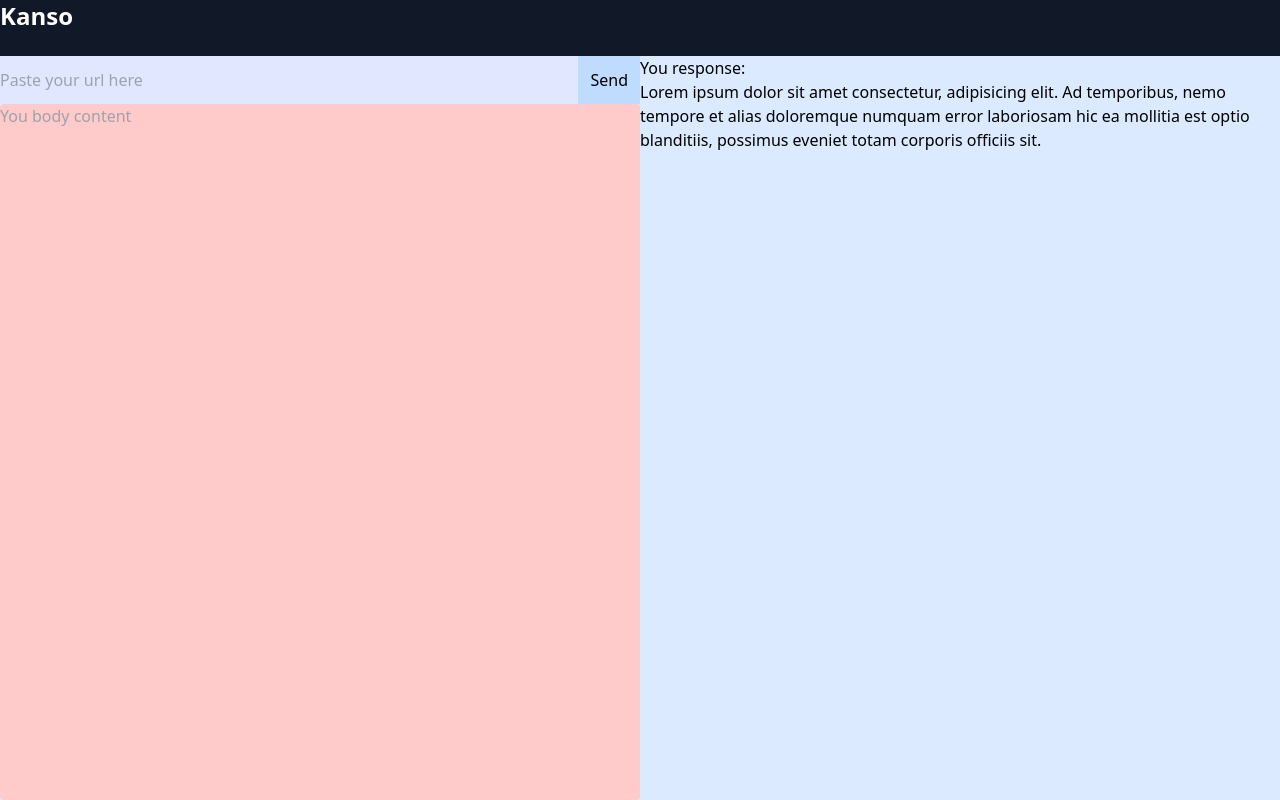
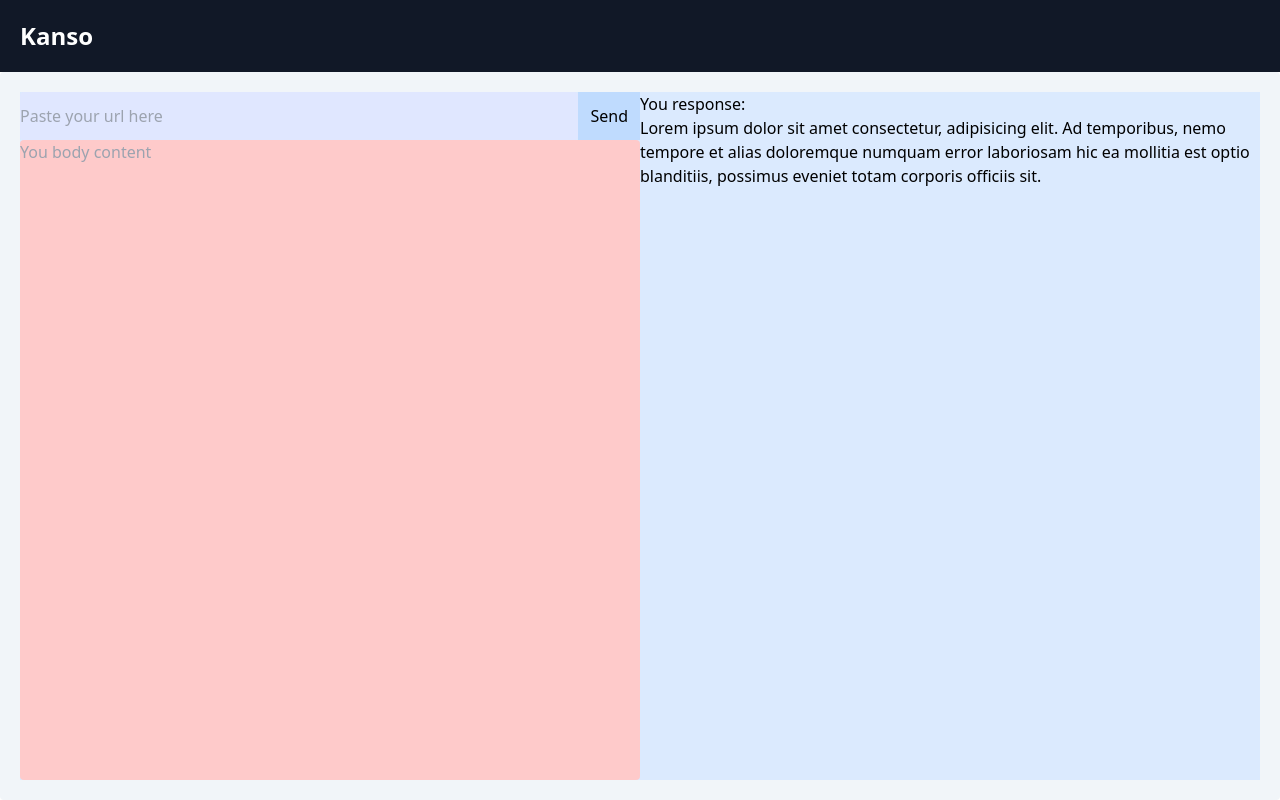
Before and after one commit to flakevine/kanso, a React (Vite) app: page / in a window 1280 px wide. Built offline with nearby package versions, Linux system fonts and the light colour scheme.

Commit message:
Move app title to new Header component

```diff
--- a/src/App.tsx
+++ b/src/App.tsx
@@ -1,12 +1,12 @@
 import RequestPanel from "./components/RequestPanel";
 import ResponsePanel from "./components/ResponsePanel";
+import Header from "./components/Header";
 
 function App() {
   return (
-    <div className="h-screen bg-gray-900 flex flex-col">
-      <p className='font-bold text-2xl text-white'>Kanso</p>
-      <br></br>
-      <main className="flex h-full w-screen bg-slate-100 overflow-hidden flex-col sm:flex-row">
+    <div className="h-screen flex flex-col">
+      <Header />
+      <main className="flex h-full w-screen bg-slate-100 overflow-hidden flex-col sm:flex-row p-5 rounded">
         <RequestPanel />
         <ResponsePanel />
       </main>
--- /dev/null
+++ b/src/components/Header.tsx
@@ -0,0 +1,7 @@
+export default function Header() {
+    return (
+        <header className="bg-gray-900 p-5">
+            <p className='font-bold text-2xl text-white'>Kanso</p>
+        </header>
+    );
+}
```
